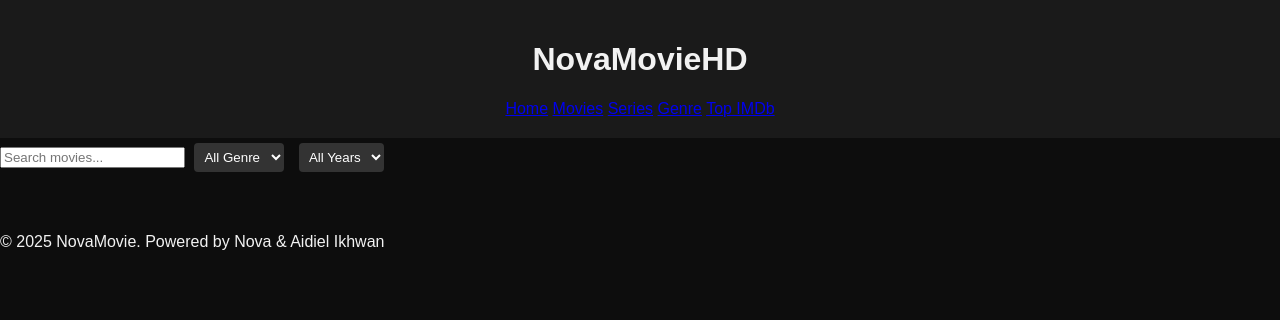
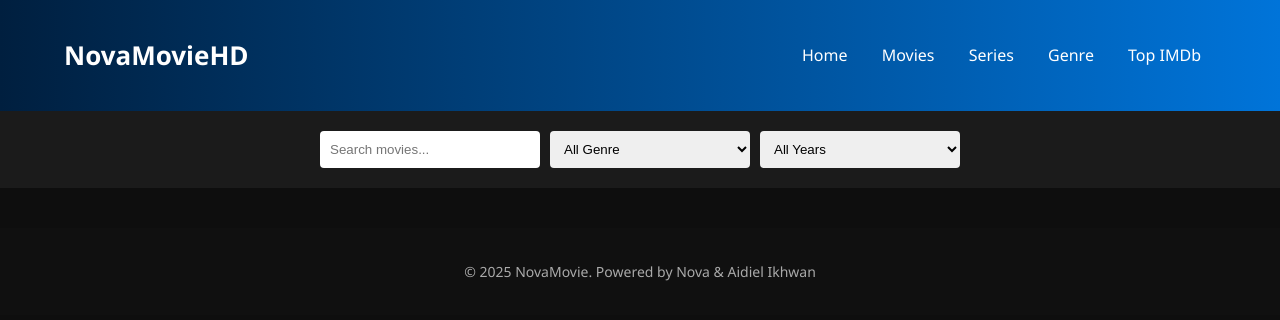
Before and after one commit to streamov/flixcineHd, a plain HTML site: page index.html in a window 1280 px wide. Drawn offline with Linux system fonts and the light colour scheme; files that its build step writes are made by us from their sources; files whose address does not match are found by name.

Commit message:
Update style.css

```diff
--- a/css/style.css
+++ b/css/style.css
@@ -1,67 +1,95 @@
 body {
-    background: #0d0d0d;
-    color: #f2f2f2;
-    font-family: Arial, sans-serif;
+  background-color: #0e0e0e;
+  font-family: 'Segoe UI', sans-serif;
+  color: #fff;
   margin: 0;
   padding: 0;
 }
 
-  header {
-    background: #1a1a1a;
-    padding: 20px;
-    text-align: center;
+.main-header {
+  background: linear-gradient(90deg, #001f3f, #0074D9);
+  padding: 20px 0;
+  box-shadow: 0 2px 5px rgba(0,0,0,0.5);
 }
 
-  #filters {
-    margin-top: 10px;
+.container {
+  width: 90%;
+  margin: auto;
+  display: flex;
+  justify-content: space-between;
+  align-items: center;
 }
 
-  select {
-    margin: 5px;
-    padding: 6px;
-    background: #333;
+.logo {
+  font-size: 26px;
+  font-weight: bold;
   color: #fff;
+}
+
+.main-nav a {
+  color: #fff;
+  text-decoration: none;
+  margin: 0 15px;
+  font-weight: 500;
+  transition: 0.3s;
+}
+
+.main-nav a:hover {
+  color: #00e6ff;
+}
+
+.search-filter {
+  display: flex;
+  justify-content: center;
+  padding: 20px;
+  background-color: #1b1b1b;
+  gap: 10px;
+}
+
+.search-filter input, .search-filter select {
+  padding: 10px;
+  border-radius: 4px;
   border: none;
-    border-radius: 4px;
+  outline: none;
+  width: 200px;
 }
 
 .movie-grid {
-    display: flex;
-    flex-wrap: wrap;
+  display: grid;
+  grid-template-columns: repeat(auto-fill, minmax(160px, 1fr));
   gap: 20px;
   padding: 20px;
-    justify-content: center;
 }
 
 .movie-card {
   background: #1a1a1a;
-    width: 200px;
-    border-radius: 10px;
+  border-radius: 8px;
   overflow: hidden;
-    box-shadow: 0 0 10px #111;
-    text-align: center;
+  transition: 0.3s;
+  cursor: pointer;
+}
+
+.movie-card:hover {
+  transform: scale(1.05);
+  box-shadow: 0 0 15px #00e6ff;
 }
 
 .movie-card img {
   width: 100%;
-    height: auto;
+  height: 240px;
+  object-fit: cover;
 }
 
-  .movie-card h3 {
-    margin: 10px 0 5px;
+.movie-card h4 {
+  padding: 10px;
+  text-align: center;
+  font-size: 16px;
 }
 
-  .movie-card p {
-    margin: 0;
+footer {
+  text-align: center;
+  background-color: #101010;
+  padding: 20px;
+  color: #aaa;
   font-size: 14px;
 }
-
-  .movie-card a {
-    display: inline-block;
-    margin: 10px;
-    padding: 5px 10px;
-    background: #00bcd4;
-    color: black;
-    border-radius: 5px;
-    text-decoration: none;
-  }
```
Lines whose indentation alone changed are shown as unchanged.
